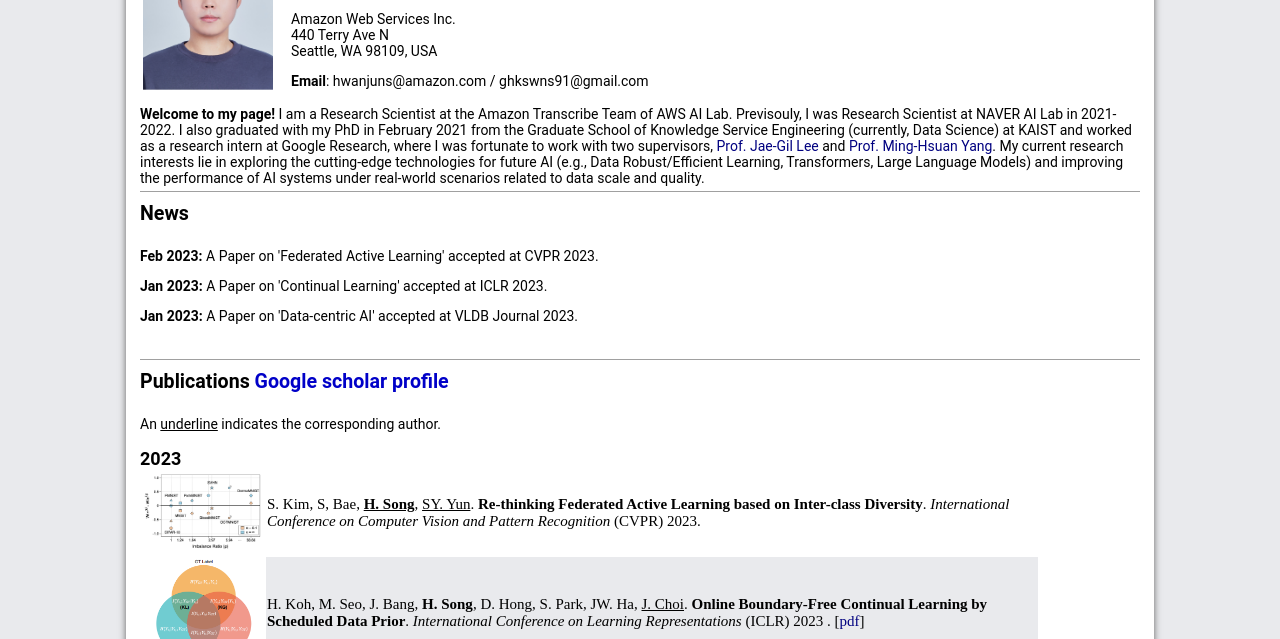
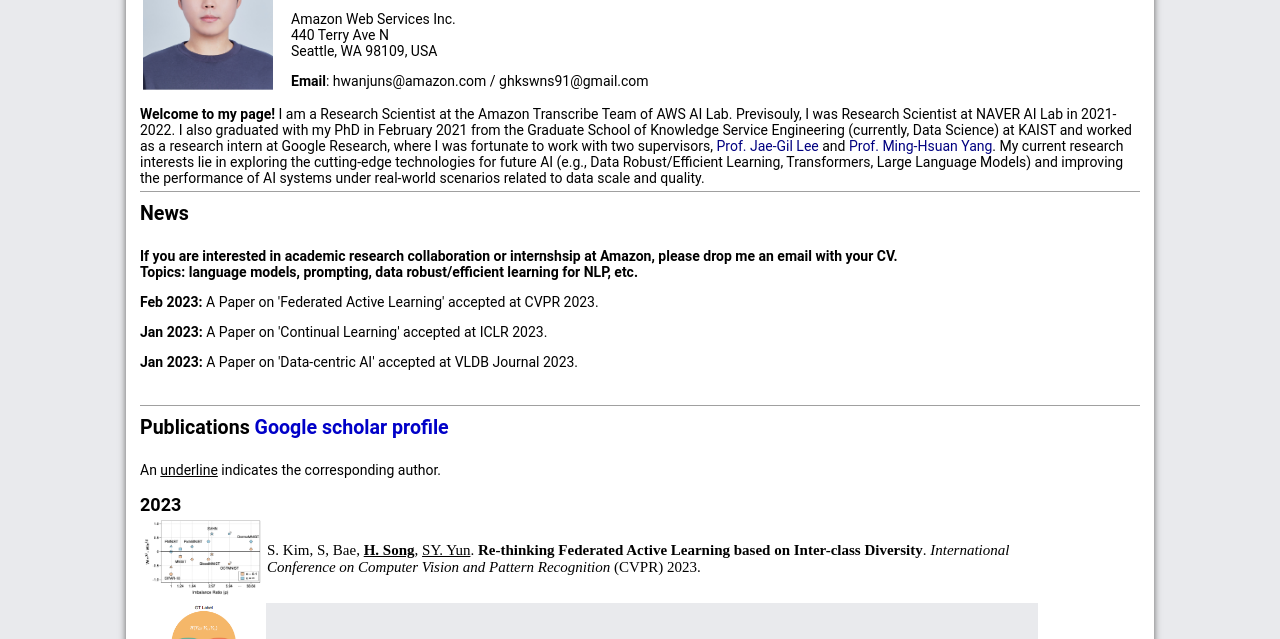
Before and after one commit to songhwanjun/songhwanjun.github.io, a plain HTML site: page index.html in a window 1280 px wide. Shown: the part 153-792 px from the top of the page. Drawn offline with nearby package versions, Linux system fonts and the light colour scheme.

Commit message:
Add files via upload

```diff
--- a/index.html
+++ b/index.html
@@ -33,6 +33,9 @@
 
 
     <a id="news" class="news"></a><span class="section">News</span>
+    <p class="news">
+      <strong>If you are interested in academic research collaboration or internshsip at Amazon, please drop me an email with your CV. </br>Topics: language models, prompting, data robust/efficient learning for NLP, etc.</strong>
+    </p>
     <p class="news">
       <strong>Feb 2023:</strong> A Paper on 'Federated Active Learning' accepted at CVPR 2023.
     </p>
```
